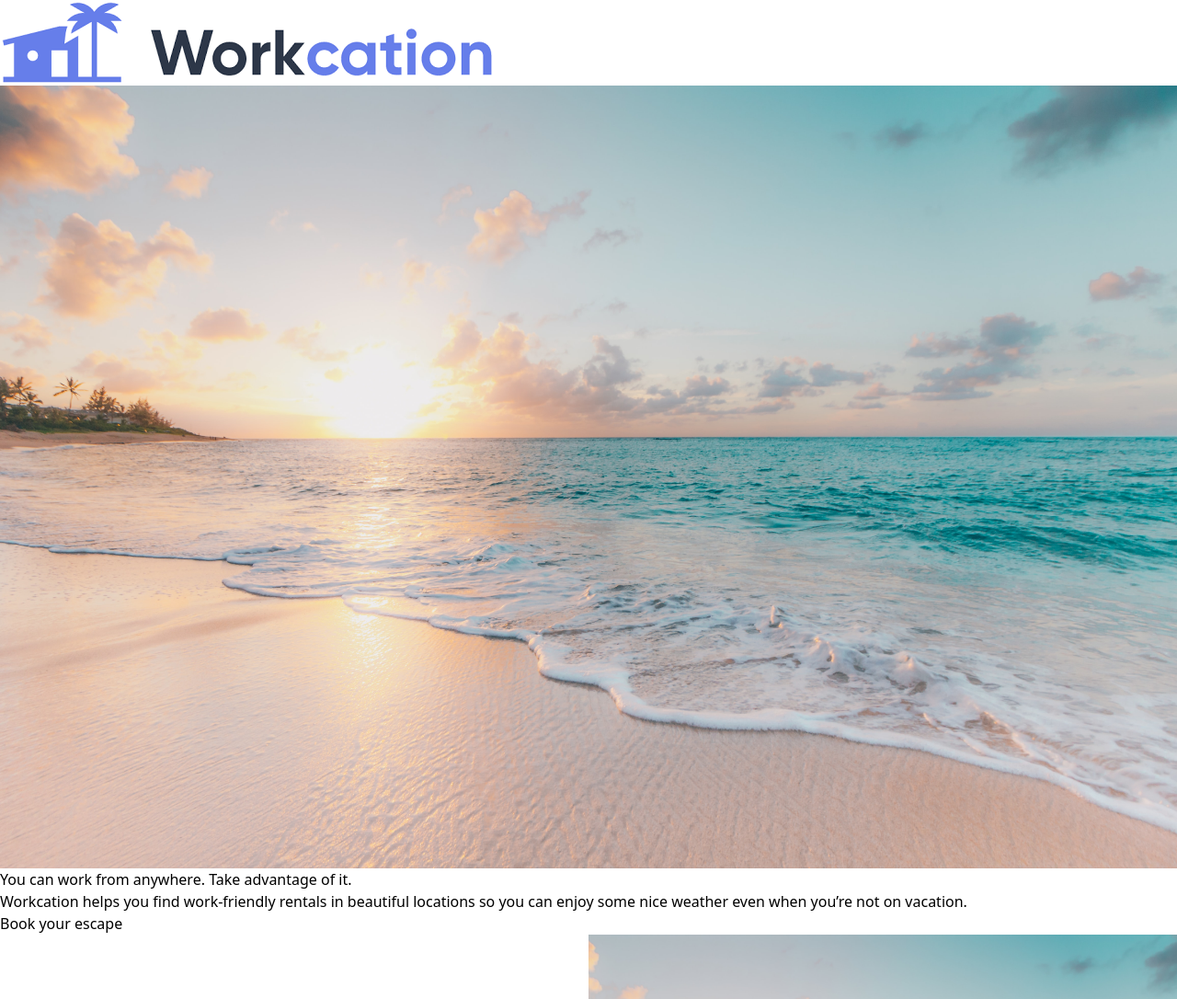
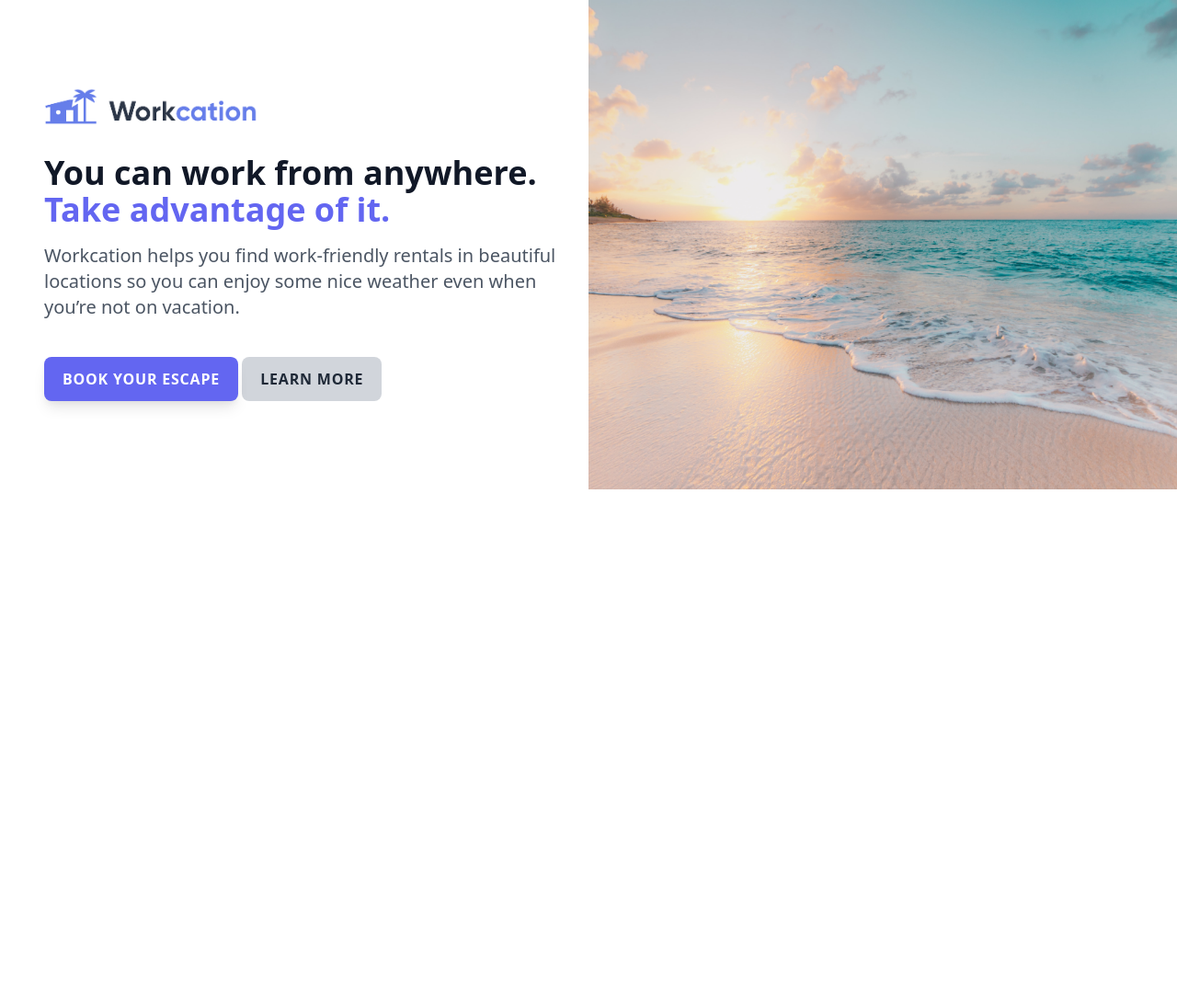
Before and after one commit to magnusvaughan/tailwindshowandtell-simple, a website built with Vite: page index.html in a window 1280 px wide. Shown: the top 1086 px of the page at 92% size. After the commit the page ends 800 px from the top, so only its background shows below. Built offline with nearby package versions, Linux system fonts and the light colour scheme.

Commit message:
fixed duplication

```diff
--- a/index.html
+++ b/index.html
@@ -1,30 +1,3 @@
-<!DOCTYPE html>
-<html lang="en">
-  <head>
-    <meta charset="UTF-8" />
-    <meta http-equiv="X-UA-Compatible" content="IE=edge" />
-    <meta name="viewport" content="width=device-width, initial-scale=1.0" />
-    <title>Document</title>
-    <link href="/css/tailwind.css" rel="stylesheet" />
-  </head>
-  <body>
-    <div>
-      <img src="workcation.png" alt="workcation" />
-      <img src="beach.jpg" alt="beach" />
-      <h1>
-        You can work from anywhere.
-        <span>Take advantage of it.</span>
-      </h1>
-      <p>
-        Workcation helps you find work-friendly rentals in beautiful locations
-        so you can enjoy some nice weather even when you’re not on vacation.
-      </p>
-      <div>
-        <a href="#">Book your escape</a>
-      </div>
-    </div>
-  </body>
-</html>
 <!DOCTYPE html>
 <html lang="en">
   <head>
```
